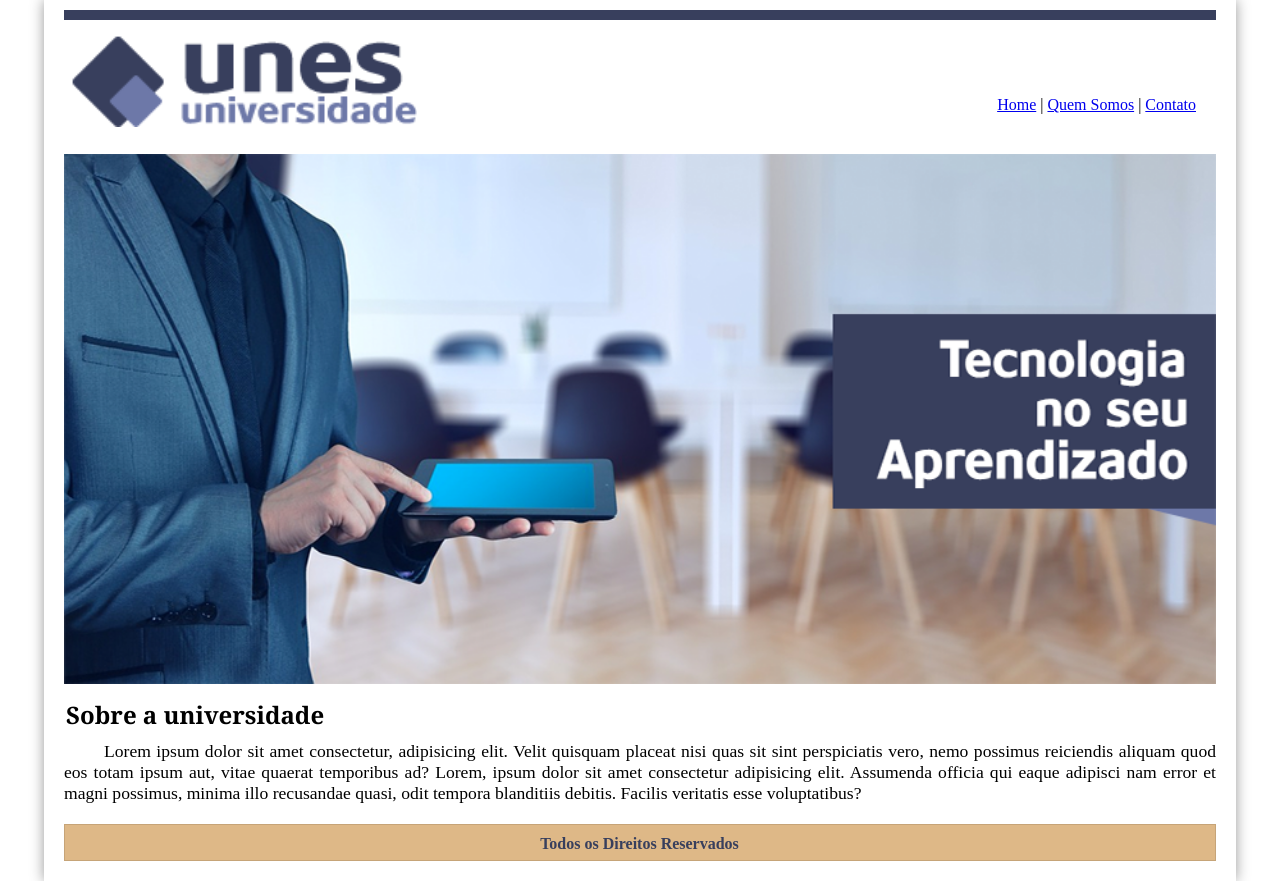
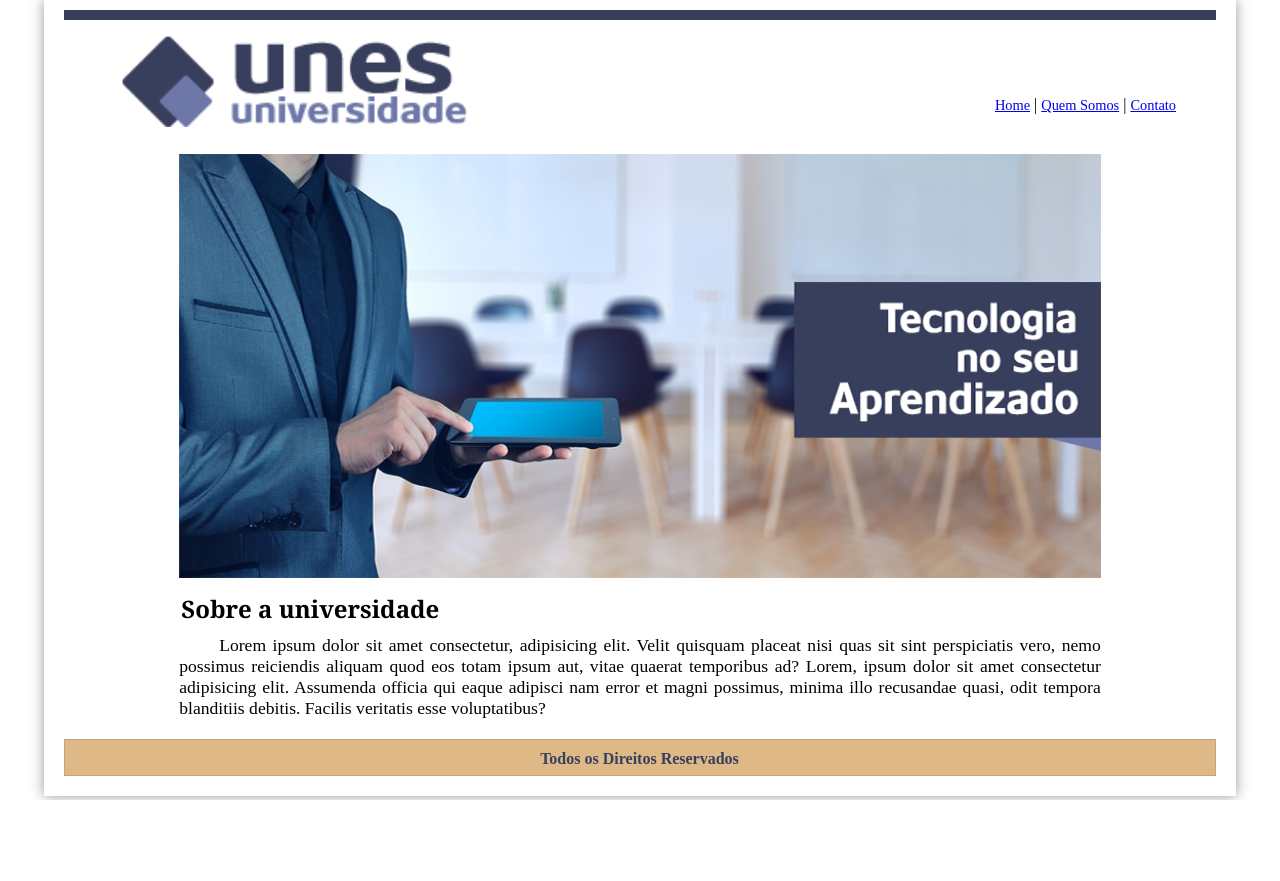
Before and after one commit to RafaelSantos0322/restarting, a plain HTML site: page conceitos/projetos/projeto01/index.html in a window 1280 px wide. After the commit the page ends 800 px from the top, so only its background shows below. Drawn offline with Linux system fonts and the light colour scheme.

Commit message:
Alterando layout

```diff
--- a/conceitos/projetos/projeto01/css/style.css
+++ b/conceitos/projetos/projeto01/css/style.css
@@ -17,21 +17,27 @@ div {
     background-color: #383F5D;
 }
 header {
+    width: 80%;
     margin-top: 10px;
     display: inline;
     text-align: end;
     min-height: 100px;
 }
 header img {
+    padding-left: 50px;
     margin: 15px 7px;
     padding-bottom: 20px;
 }
 nav {
     margin-top: -70px;
     margin-bottom: 40px;
-    padding-right: 20px ;
+    padding-right: 40px ;
+}
+nav a{
+    font-size: .9em;
 }
 main {
+    width: 80%;
     background-color: white;
     margin: auto;
 }
```
